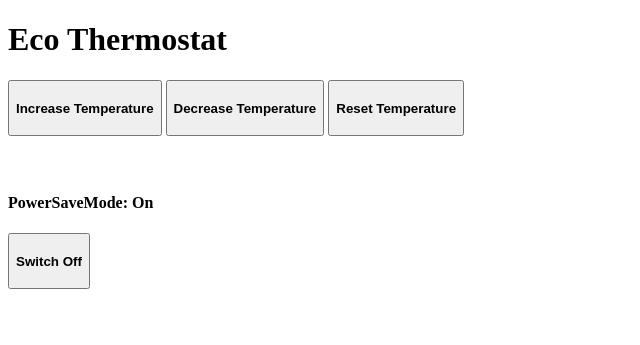
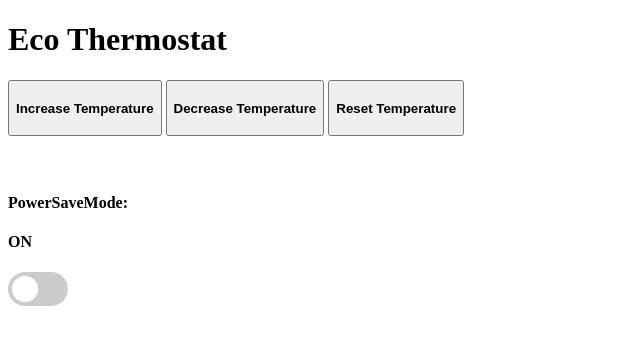
Before and after one commit to samlandman/thermostat, a Sinatra app: page / in a window 1280 px wide. Shown: the part 212-557 px from the top of the page, without its empty margins (0-640 px from the left). Run offline with Sinatra, Linux system fonts and the light colour scheme.

Commit message:
Super Awesome Button toggle action added

```diff
--- a/views/index.erb
+++ b/views/index.erb
@@ -4,17 +4,117 @@
     <meta charset="utf-8">
     <meta http-equiv="X-UA-Compatible" content="IE=edge">
     <meta name="viewport" content="width=device-width, initial-scale=1">
+    <script src="https://ajax.googleapis.com/ajax/libs/jquery/3.5.1/jquery.min.js"></script>
     <!-- The above 3 meta tags *must* come first in the head; any other head content must come *after* these tags -->
 
     <!-- Bootstrap -->
     <link rel="stylesheet" src="./public/style.css">
 
     <!-- HTML5 shim and Respond.js for IE8 support of HTML5 elements and media queries -->
-    <!-- WARNING: Respond.js doesn't work if you view the page via file:// -->
+
     <!--[if lt IE 9]>
       <script src="https://oss.maxcdn.com/html5shiv/3.7.3/html5shiv.min.js"></script>
       <script src="https://oss.maxcdn.com/respond/1.4.2/respond.min.js"></script>
     <![endif]-->
+
+
+
+    <style>
+.switch {
+  position: relative;
+  display: inline-block;
+  width: 60px;
+  height: 34px;
+}
+
+.switch input {
+  opacity: 0;
+  width: 0;
+  height: 0;
+}
+
+.slider {
+  position: absolute;
+  cursor: pointer;
+  top: 0;
+  left: 0;
+  right: 0;
+  bottom: 0;
+  background-color: #ccc;
+  -webkit-transition: .4s;
+  transition: .4s;
+}
+
+.slider:before {
+  position: absolute;
+  content: "";
+  height: 26px;
+  width: 26px;
+  left: 4px;
+  bottom: 4px;
+  background-color: white;
+  -webkit-transition: .4s;
+  transition: .4s;
+}
+
+input:checked + .slider {
+  background-color: #2196F3;
+}
+
+input:focus + .slider {
+  box-shadow: 0 0 1px #2196F3;
+}
+
+input:checked + .slider:before {
+  -webkit-transform: translateX(26px);
+  -ms-transform: translateX(26px);
+  transform: translateX(26px);
+}
+
+
+.slider.round {
+  border-radius: 34px;
+}
+
+.slider.round:before {
+  border-radius: 50px;
+}
+
+.strPSMOff {
+  padding: 50px;
+  display: none;
+}
+</style>
+
+<script>
+$(document).ready(function(){
+    $(".checkboxPSM").click(function(){
+    var status = $('.myCheckbox').is(':checked');
+      console.log('switch clicked : checkbox = ' + status)
+        $(".strPSMOn").slideUp();
+        $(".strPSMOff").slideDown();
+    });
+});
+
+
+$(document).ready(function(){
+  $('input[type="checkbox"]').click(function(){
+      if($(this).prop("checked") == true){
+          console.log("Checkbox is checked.");
+          $(".strPSMOn").slideUp();
+        $(".strPSMOff").slideDown();
+      }
+      else if($(this).prop("checked") == false){
+          console.log("Checkbox is unchecked.");
+          $(".strPSMOn").slideDown();
+          $(".strPSMOff").slideUp();
+      }
+  });
+});
+
+
+</script>
+
   </head>
   <body>
     <class = 'center'>
@@ -29,11 +129,17 @@
     </div>
     <br></br>
     <div class="container">
-      <h4> PowerSaveMode: On</h4>
-      <button ><h4> Switch Off</h4> </button>
+      <h4> PowerSaveMode:</h4> <h4 class="strPSMOn">ON</h4><h4 class="strPSMOff">OFF</h4>
+    </div>
+    <!-- Rounded switch -->
+    <div class="btnPSM">
+      <label class="switch">
+        <input type="checkbox">
+        <span class="slider round"></span>
+      </label>
     </div>
 
-    <!-- jQuery (necessary for Bootstrap's JavaScript plugins) -->
+    <!-- jQuery (necessary for Bootstraps JavaScript plugins) -->
     <script src="https://code.jquery.com/jquery-1.12.4.min.js" integrity="sha384-nvAa0+6Qg9clwYCGGPpDQLVpLNn0fRaROjHqs13t4Ggj3Ez50XnGQqc/r8MhnRDZ" crossorigin="anonymous"></script>
     <!-- Include all compiled plugins (below), or include individual files as needed -->
     <script src="https://stackpath.bootstrapcdn.com/bootstrap/3.4.1/js/bootstrap.min.js" integrity="sha384-aJ21OjlMXNL5UyIl/XNwTMqvzeRMZH2w8c5cRVpzpU8Y5bApTppSuUkhZXN0VxHd" crossorigin="anonymous"></script>
```
